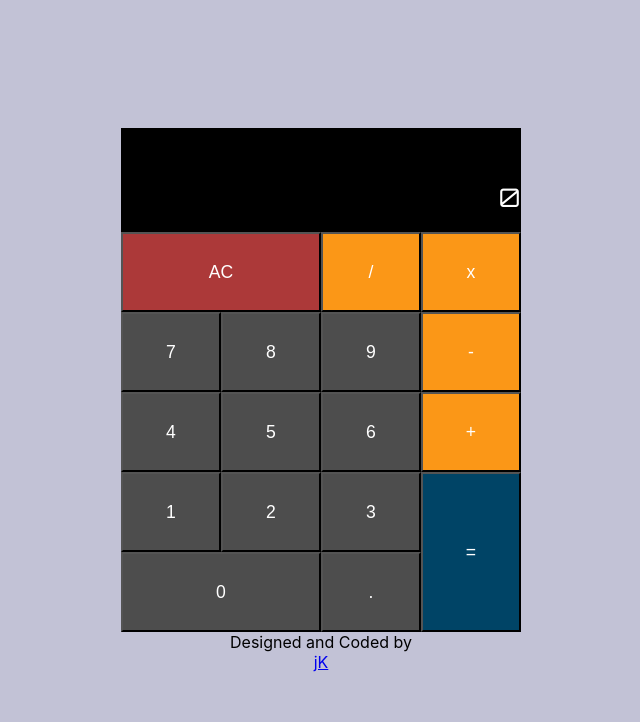
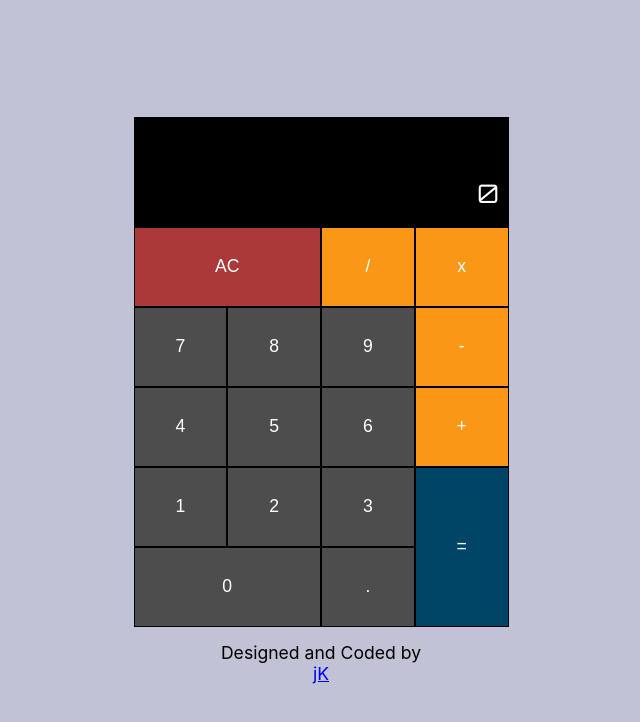
Before and after one commit to korinekj/javascript-calculator, a React (Create React App) app: page / in a window 1280 px wide. Shown: the top 722 px of the page, without its empty margins (319-959 px from the left). Built offline with nearby package versions, Linux system fonts and the light colour scheme.

Commit message:
FINÁLNÍ PODOBA KALKULAČKY

```diff
--- a/public/index.html
+++ b/public/index.html
@@ -29,7 +29,7 @@
       rel="stylesheet"
       type="text/css"
     />
-    <title>React App</title>
+    <title>My Calculator App</title>
   </head>
   <body>
     <noscript>You need to enable JavaScript to run this app.</noscript>
--- a/src/App.css
+++ b/src/App.css
@@ -12,25 +12,29 @@
 
 .calculator {
   margin: 0 auto;
-  width: 400px;
+  width: 375px;
 }
 
 .author {
   text-align: center;
+  margin-top: 15px;
+  font-size: 1.1rem;
 }
 
 #formula-screen,
 #display {
   text-align: right;
-  height: 50px;
+  min-height: 50px;
   background-color: #000000;
   color: #ffffff;
-  border: 1px solid black;
   font-size: 1.6rem;
   font-family: Orbitron;
+  padding: 5px 10px 0 0;
+  overflow-wrap: break-word;
 }
 #formula-screen {
-  color: #ffa500;
+  color: #fb9717;
+  letter-spacing: 0.1rem;
 }
 
 /** GRID **/
@@ -44,6 +48,15 @@
   color: white;
   background-color: #4d4d4d;
   font-size: 1.1rem;
+  border: 1px solid black;
+}
+
+.buttons button:hover {
+  border: 1px solid grey;
+}
+
+.buttons button:active {
+  border: 1px solid rgb(51, 51, 51);
 }
 
 .buttons #divide,
--- a/src/CalculatorContainer.js
+++ b/src/CalculatorContainer.js
@@ -39,6 +39,11 @@ class CalculatorContainer extends React.Component {
 
   calculate(infix) {
     const fullFormula = infix;
+
+    this.setState({
+      evaluated: true,
+      currentInput: eval(fullFormula),
+    });
 
     /**
      * SILENT MATT LIBRARY - taky funkční bez použíti eval() - využítí knihovny (kód, který někdo jiný již naprogramoval)
```
